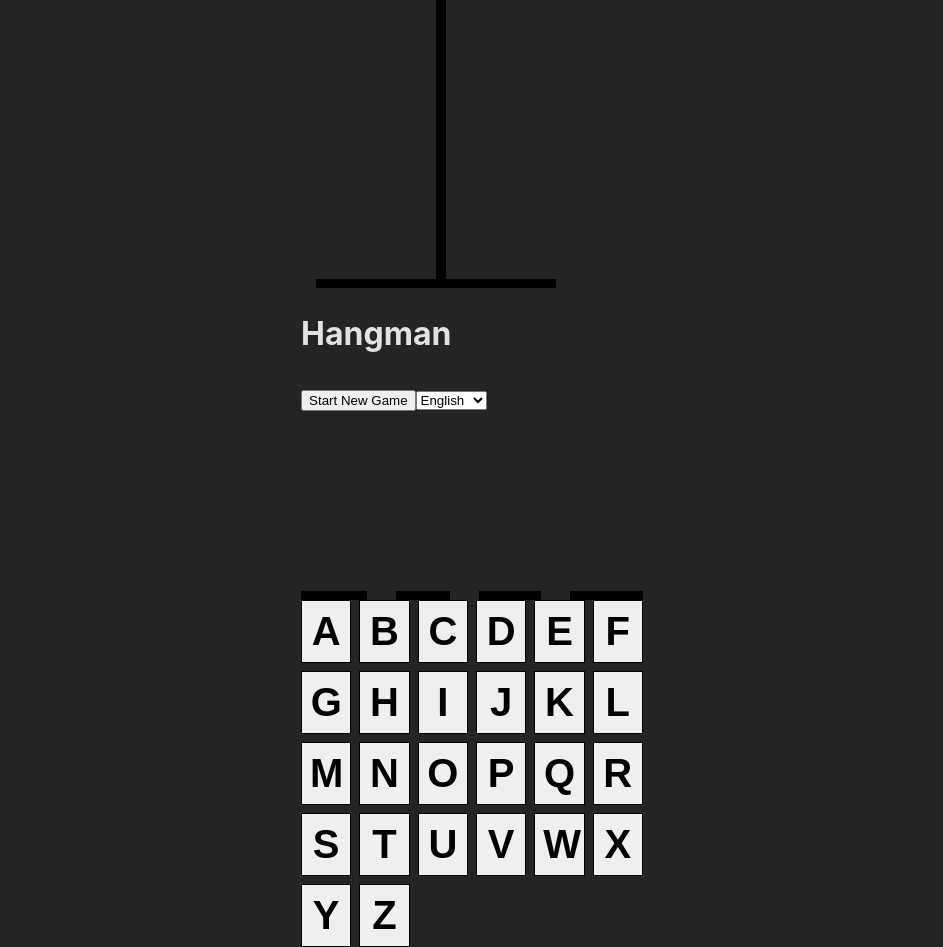
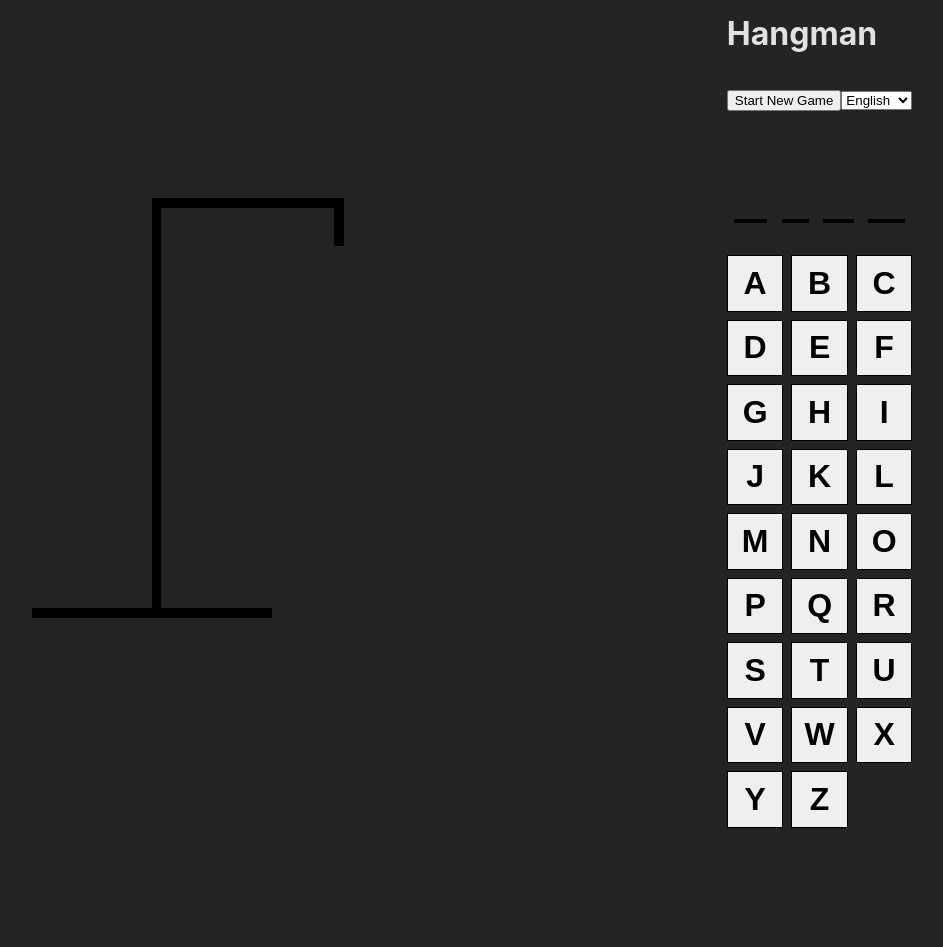
Before and after one commit to franeCode/hangman, a React (Vite) app: page / in a window 1280 px wide. Shown: the whole page, without its empty margins (168-1111 px from the left). After the commit the page ends 828 px from the top, so only its background shows below. Built offline with nearby package versions, Linux system fonts and the light colour scheme.

Commit message:
code cleanup

```diff
--- a/src/App.css
+++ b/src/App.css
@@ -1,8 +1,8 @@
 .game-container {
   display: flex;
-  flex-direction: column;
+  flex-direction: row;
   align-items: center;
-  justify-content: center;
+  justify-content: space-around;
   height: 100vh;
 }
 
@@ -119,7 +119,7 @@
   flex-wrap: wrap;
   justify-content: center;
   margin-top: 2rem;
-  font-size: 6em;
+  font-size: 3em;
   text-transform: uppercase;
   gap: 0.3em;
 }
@@ -129,14 +129,6 @@
   color: white;
 }
 
-.letters.correct {
-  color: black;
-}
-
-.letters.incorrect {
-  color: red;
-}
-
 /* Keyboard */
 
 .keyboard-container {
@@ -144,6 +136,7 @@
   grid-template-columns: repeat(auto-fill, minmax(3rem, 1fr));
   gap: 0.5rem;
   width: 100%;
+  margin-top: 2rem;
 }
 
 .keyboard-key {
@@ -154,7 +147,7 @@
   text-transform: uppercase;
   padding: 0.5rem;
   font-weight: bold;
-  font-size: 2.5rem;
+  font-size: 2rem;
   cursor: pointer;
 }
 
--- a/src/components/GameKeyboard.tsx
+++ b/src/components/GameKeyboard.tsx
@@ -7,7 +7,6 @@ type GameKeyboardProps = {
 };
 
 export function GameKeyboard({ activeLetters, inactiveLetters, addGuessedLetter, disabled=false, alphabet }: GameKeyboardProps) {
-  // const alphabet = 'abcdefghijklmnopqrstuvwxyz'.split('');
   return (
     <div className='keyboard-container'>
       {alphabet.map((key) => {
```
Also changed, not shown: src/components/GameHeader.tsx (indentation only).
